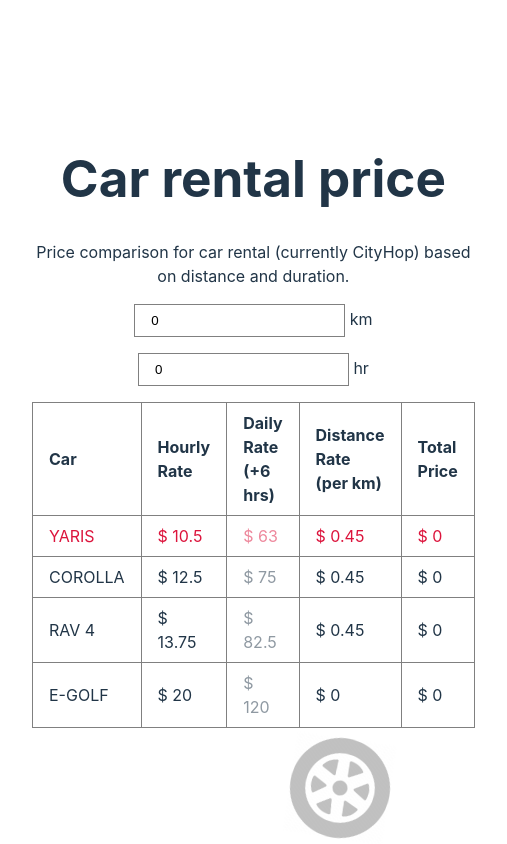
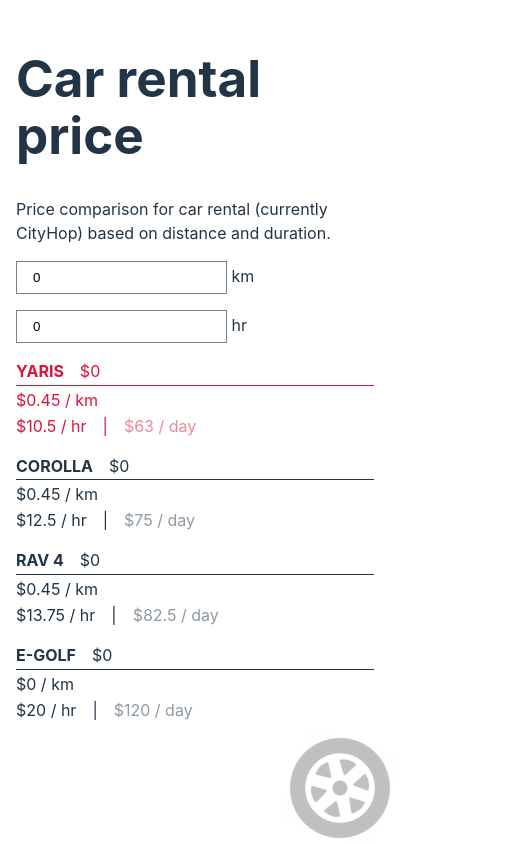
Before and after one commit to aungkyawhein/car-rental-nz, a React (Vite) app: page / in a window 390 px wide. Shown: the whole page, 507 px wide, since content can reach past the window. Built offline with nearby package versions, Linux system fonts and the light colour scheme.

Commit message:
Update responsive

```diff
--- a/index.html
+++ b/index.html
@@ -7,7 +7,7 @@
     <link rel="shortcut icon" type="image/x-icon" href="/favicon.ico" />
     <link rel="apple-touch-icon" href="/apple-touch-icon-180x180.png" sizes="180x180">
     <link rel="mask-icon" href="/maskable-icon-512x512.png" color="#FFFFFF">
-    <meta name="theme-color" content="#ffffff">
+    <meta name="theme-color" content="#242424">
     <title>Car Rental NZ</title>
   </head>
   <body>
--- a/src/App.css
+++ b/src/App.css
@@ -1,8 +1,13 @@
-#root {
-  max-width: 1280px;
-  margin: 0 auto;
-  padding: 2rem;
-  text-align: center;
+.background {
+  position: fixed;
+  bottom: 0;
+  right: 0;
+  opacity: 0.25;
+}
+
+.content {
+  position: relative;
+  padding: 1rem;
 }
 
 @keyframes logo-spin {
@@ -16,17 +21,70 @@
 
 @media (prefers-reduced-motion: no-preference) {
   .logo {
-    animation: logo-spin infinite 20s linear;
+    animation: logo-spin infinite 10s linear;
   }
 }
 
-.background {
-  position: fixed;
-  bottom: 0;
-  right: 0;
-  opacity: 0.25;
+table {
+  background-color: gray;
+  border-spacing: 1px;
+
+  td, th {
+    padding: 0.5rem 1rem;
+    text-align: left;
+    background-color: white;
+  }
+
+  tr.highlight td {
+    color: crimson;
+  }
+}
+@media (prefers-color-scheme: dark) {
+  table {
+    td, th {
+      background-color: #1a1a1a;
+    }
+  }
+}
+@media screen and (max-width: 600px) {
+  table {
+    display: none;
+  }
 }
 
-.content {
-  position: relative;
+.cars {
+  display: none;
+  flex-direction: column;
+  gap: 1rem;
 }
+@media screen and (max-width: 600px) {
+  .cars {
+    display: flex;
+  }
+}
+
+.car {
+  display: flex;
+  flex-direction: column;
+  gap: 0.125rem;
+
+  &.highlight {
+    color: crimson;
+  }
+}
+
+.car-name {
+  padding-bottom: 0.1rem;
+  border-bottom: 1px solid;
+}
+
+.car-name span {
+  display: inline-block;
+  margin-left: 1rem;
+}
+
+.separator {
+  display: inline-block;
+  margin-left: 1rem;
+  margin-right: 1rem;
+}
--- a/src/App.tsx
+++ b/src/App.tsx
@@ -110,6 +110,7 @@
     })
   }, [cars, lowestIndex])
 
+  function Table() {
     return (
       <table>
         <thead>
@@ -152,4 +153,43 @@
     )
   }
 
+  function List() {
+    return (
+      <div className='cars'>
+        {
+          cars.map((car, i) => {
+            return (
+              <div key={i} className={lowestIndex === i ? 'car highlight' : 'car'}>
+                <div className='car-name'>
+                  <strong>{car.name}</strong>
+                  <span>
+                    ${car.price}
+                  </span>
+                </div>
+                <div>${car.perKm} / km</div>
+                <div>
+                  <span className={daily ? 'disabled' : 'active'}>
+                    ${car.perHr} / hr
+                  </span>
+                  <span className='separator'>|</span>
+                  <span className={daily ? 'active' : 'disabled'}>
+                    ${car.perDay} / day
+                  </span>
+                </div>
+              </div>
+            )
+          })
+        }
+      </div>
+    )
+  }
+
+  return (
+    <>
+      <Table />
+      <List />
+    </>
+  )
+}
+
 export default App
--- a/src/index.css
+++ b/src/index.css
@@ -13,6 +13,16 @@
   -moz-osx-font-smoothing: grayscale;
 }
 
+* {
+  box-sizing: border-box;
+}
+
+html,
+body {
+  margin: 0;
+  padding: 0;
+}
+
 a {
   font-weight: 500;
   color: #646cff;
@@ -20,14 +30,6 @@
 }
 a:hover {
   color: #535bf2;
-}
-
-body {
-  margin: 0;
-  display: flex;
-  place-items: center;
-  min-width: 320px;
-  min-height: 100vh;
 }
 
 h1 {
@@ -67,29 +69,6 @@
   }
 }
 
-table {
-  margin: 0 auto;
-  background-color: gray;
-  border-spacing: 1px;
-
-  td, th {
-    padding: 0.5rem 1rem;
-    text-align: left;
-    background-color: white;
-  }
-
-  tr.highlight td {
-    color: crimson;
-  }
-}
-@media (prefers-color-scheme: dark) {
-  table {
-    td, th {
-      background-color: #1a1a1a;
-    }
-  }
-}
-
 .disabled {
   opacity: 0.5;
 }
--- a/vite.config.ts
+++ b/vite.config.ts
@@ -13,7 +13,7 @@
         name: 'Car Rental NZ',
         short_name: 'CarRent',
         description: 'Car rental price comparison',
-        theme_color: '#ffffff',
+        theme_color: '#242424',
         icons: [
           {
             src: 'pwa-64x64.png',
```
Lines whose indentation alone changed are shown as unchanged.
